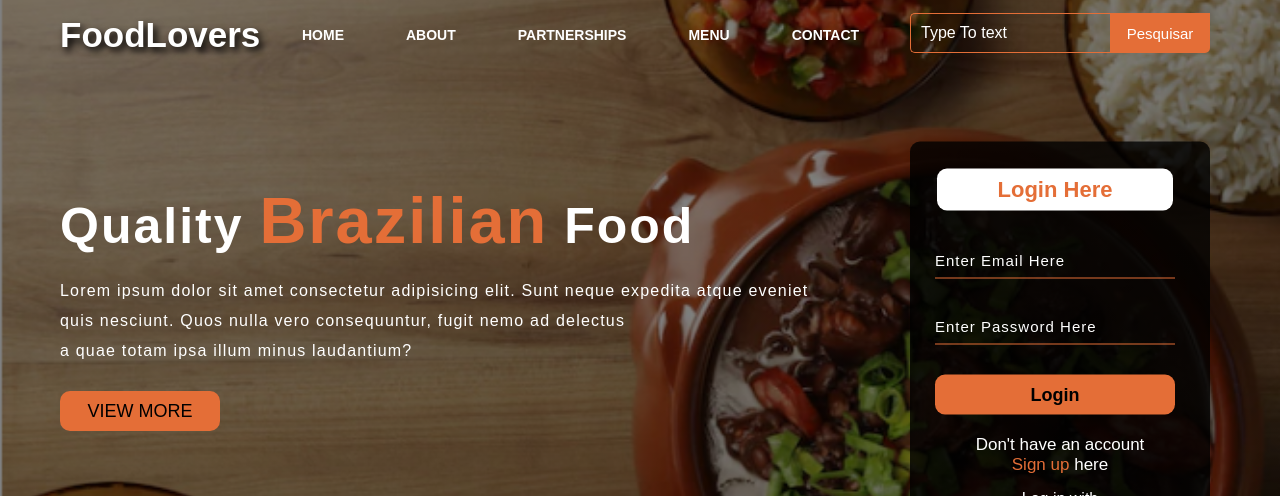
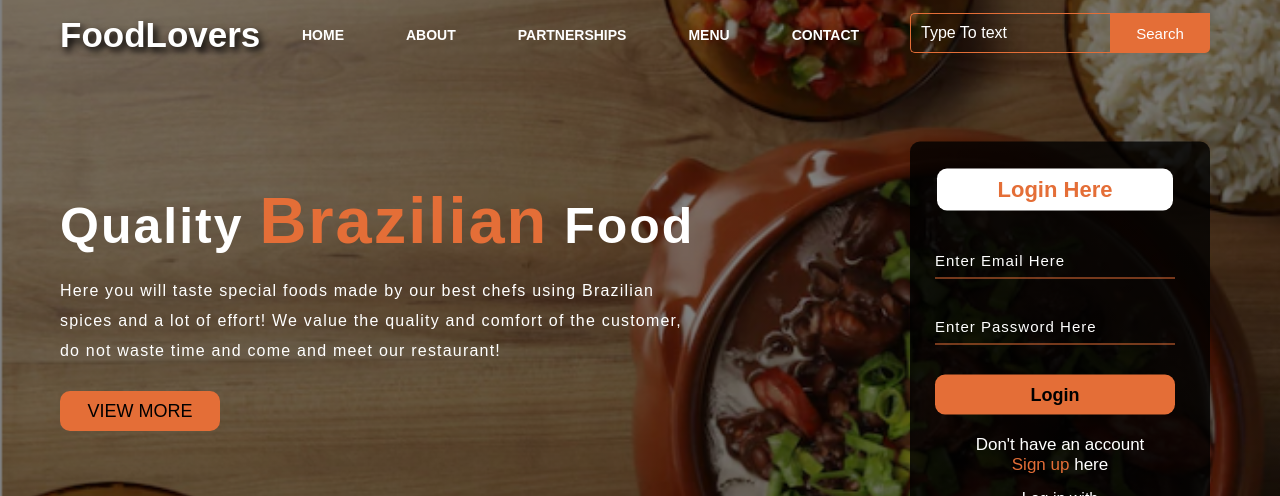
Before and after one commit to NicollySantos/Website-11, a plain HTML site: page Website 11/index.html in a window 1280 px wide. Shown: the top 496 px of the page. Drawn offline with nearby package versions, Linux system fonts and the light colour scheme.

Commit message:
Update index.html

```diff
--- a/Website 11/index.html
+++ b/Website 11/index.html
@@ -24,15 +24,15 @@
 
             <div class="search">
                 <input class="srch" type="search" name="" placeholder="Type To text">
-                <a href="#"> <button class="btn">Pesquisar</button></a>
+                <a href="#"> <button class="btn">Search</button></a>
             </div>
 
         </div>
         <div class="content">
             <h1>Quality <span>Brazilian</span> Food</h1><br>
-            <p class="par">Lorem ipsum dolor sit amet consectetur adipisicing elit. Sunt neque
-                 expedita atque eveniet <br> quis nesciunt. Quos nulla vero consequuntur, fugit nemo ad delectus
-                <br> a quae totam ipsa illum minus laudantium?</p>
+            <p class="par">Here you will taste special foods made by our best chefs using Brazilian <br>
+                spices and a lot of effort! We value the quality
+                and comfort of the customer, <br> do not waste time and come and meet our restaurant!</p>
 
                 <button class="cn"><a href="#">VIEW MORE</a></button>
 
```
